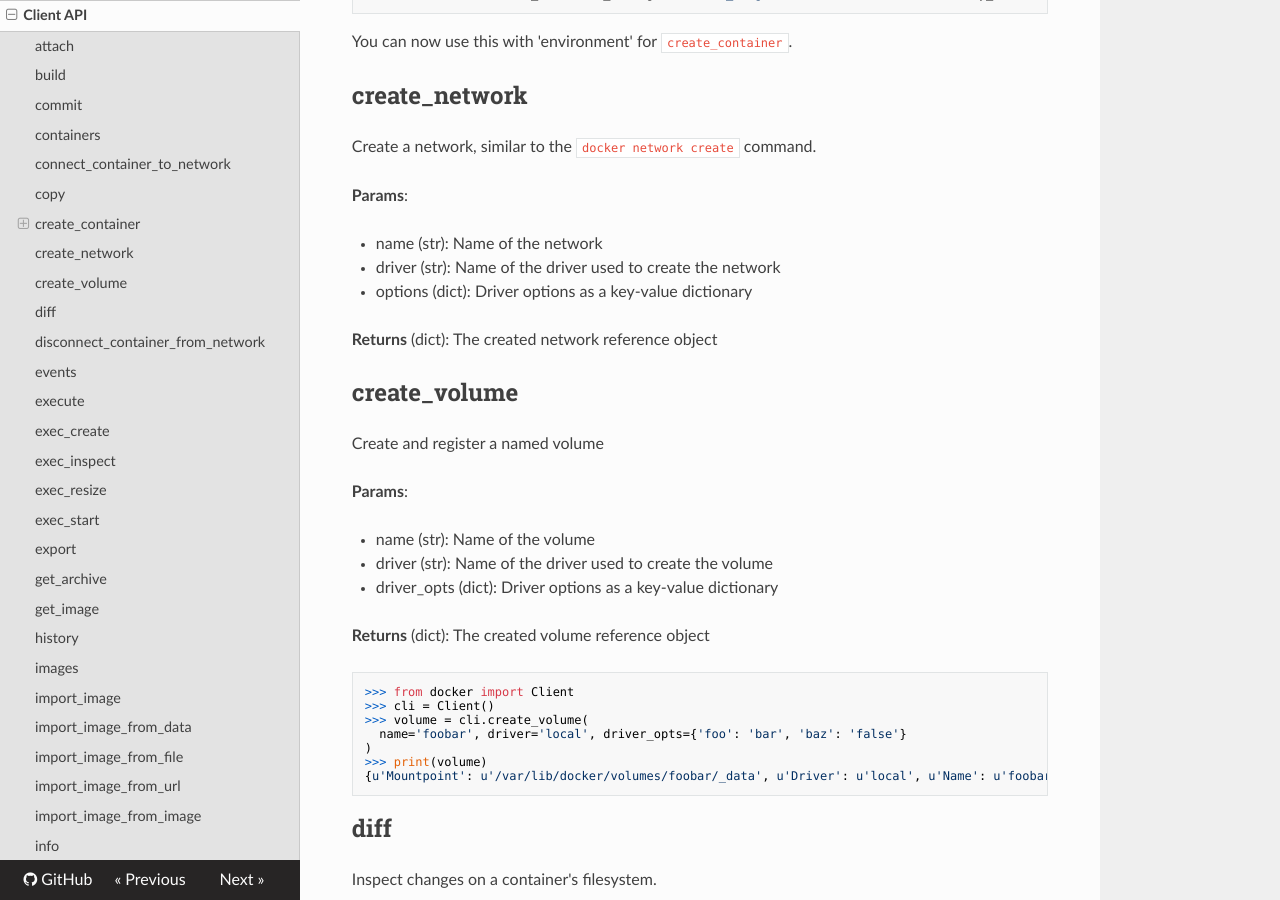
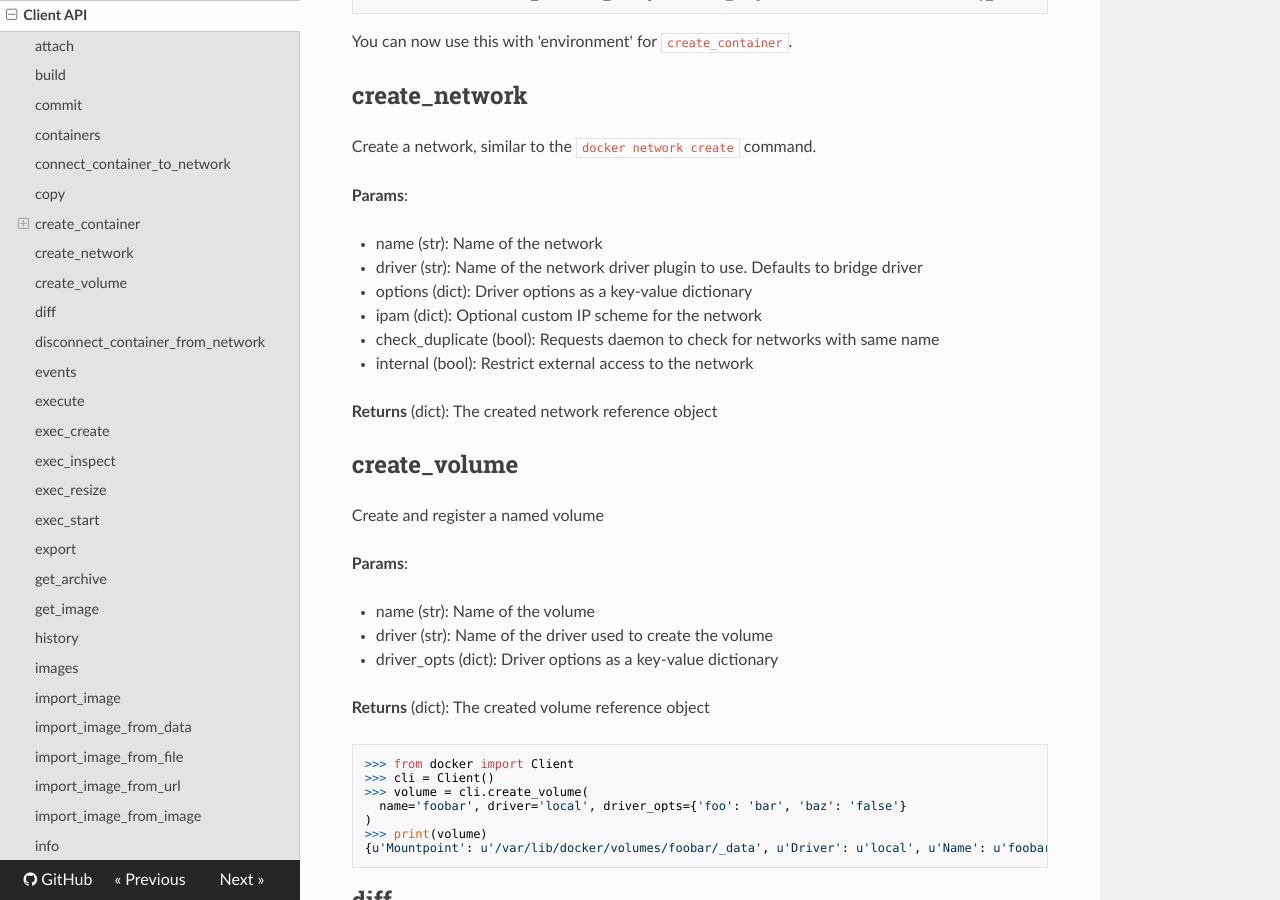
Before and after one commit to docker/docker-py, an MkDocs documentation site: the page built from docs/api.md, in a window 1280 px wide and 900 px high, scrolled down 5757 px. Built offline with MkDocs 1.6.1, drawn with Linux system fonts in a browser that asks for light colours; nearby versions of some CDN libraries; old or Windows-style settings are respelled for this version of MkDocs.

Commit message:
Add missing create_network params
Signed-off-by: Colin Huang <sidawei@gmail.com>

```diff
--- a/docs/api.md
+++ b/docs/api.md
@@ -284,9 +284,12 @@ Create a network, similar to the `docker network create` command.
 **Params**:
 
 * name (str): Name of the network
-* driver (str): Name of the driver used to create the network
+* driver (str): Name of the network driver plugin to use. Defaults to bridge driver
+* options (dict): Driver options as a key-value dictionary
+* ipam (dict): Optional custom IP scheme for the network
+* check_duplicate (bool): Requests daemon to check for networks with same name
+* internal (bool): Restrict external access to the network
 
-* options (dict): Driver options as a key-value dictionary
 
 **Returns** (dict): The created network reference object
 
```
